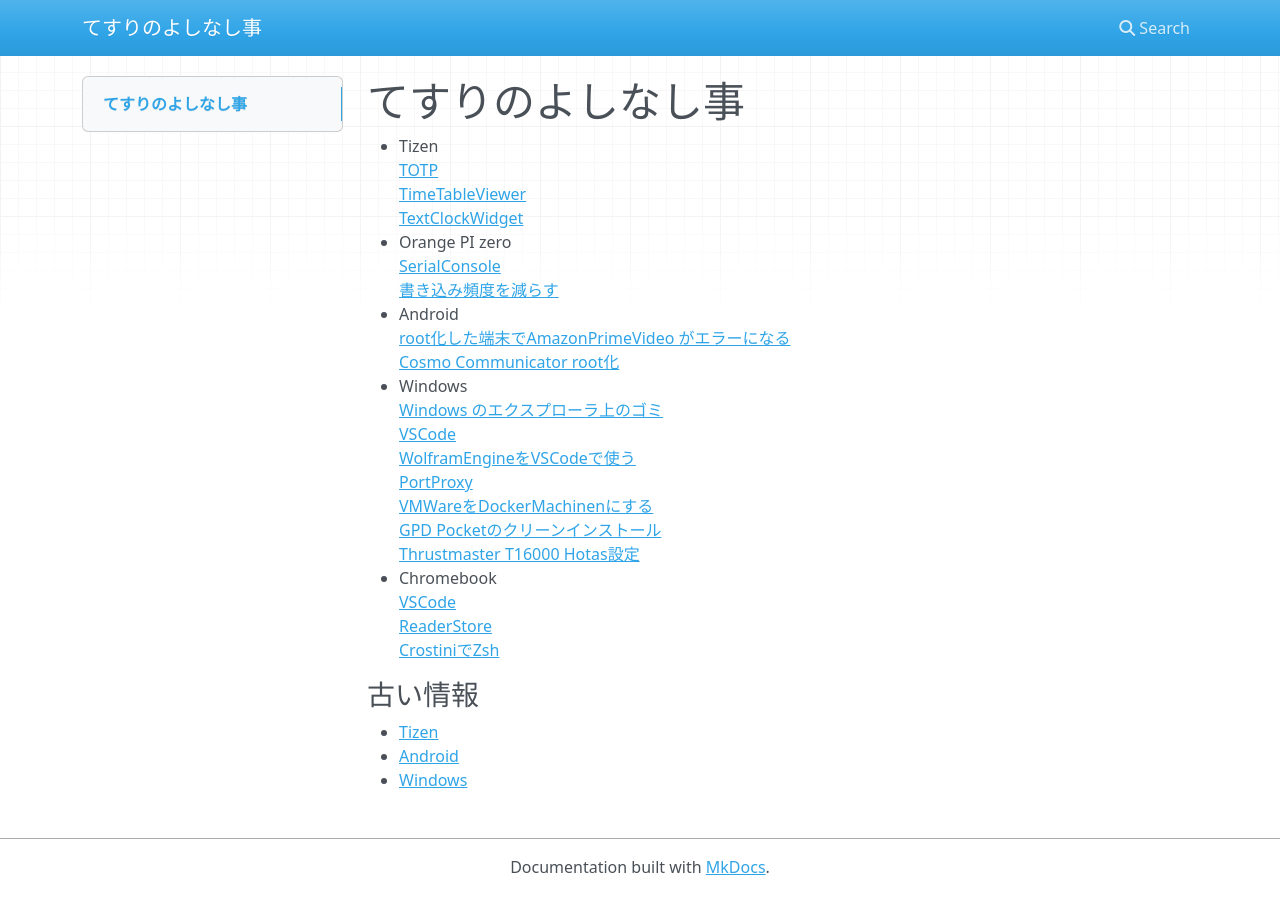
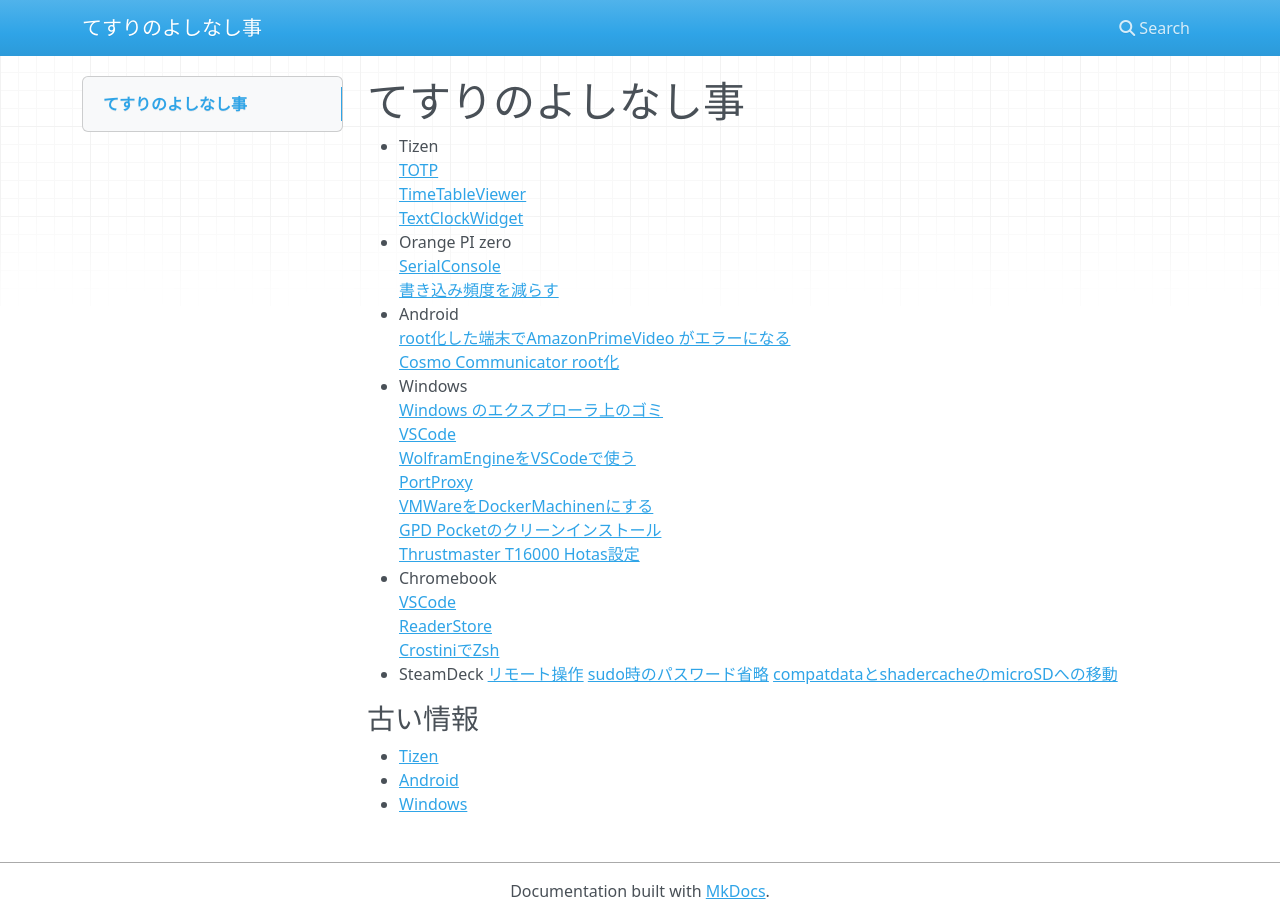
Before and after one commit to tesurijp/tesurijp.github.io, an MkDocs documentation site: the page built from docs/index.md, in a window 1280 px wide. Built offline with MkDocs 1.6.1, drawn with Linux system fonts in a browser that asks for light colours; nearby versions of some CDN libraries.

Commit message:
SteamDeckで行なった設定ページの追加

```diff
--- a/docs/index.md
+++ b/docs/index.md
@@ -21,6 +21,10 @@
   [VSCode](Chromebook/VSCode)
   [ReaderStore](Chromebook/ReaderStore)
   [CrostiniでZsh](Chromebook/Crostini-zsh)
+- SteamDeck
+  [リモート操作](SteamDeck/SteamLink)
+  [sudo時のパスワード省略](SteamDeck/NoPassword)
+  [compatdataとshadercacheのmicroSDへの移動](SteamDeck/CacheMicroSD)
 
 
 ### 古い情報
```
